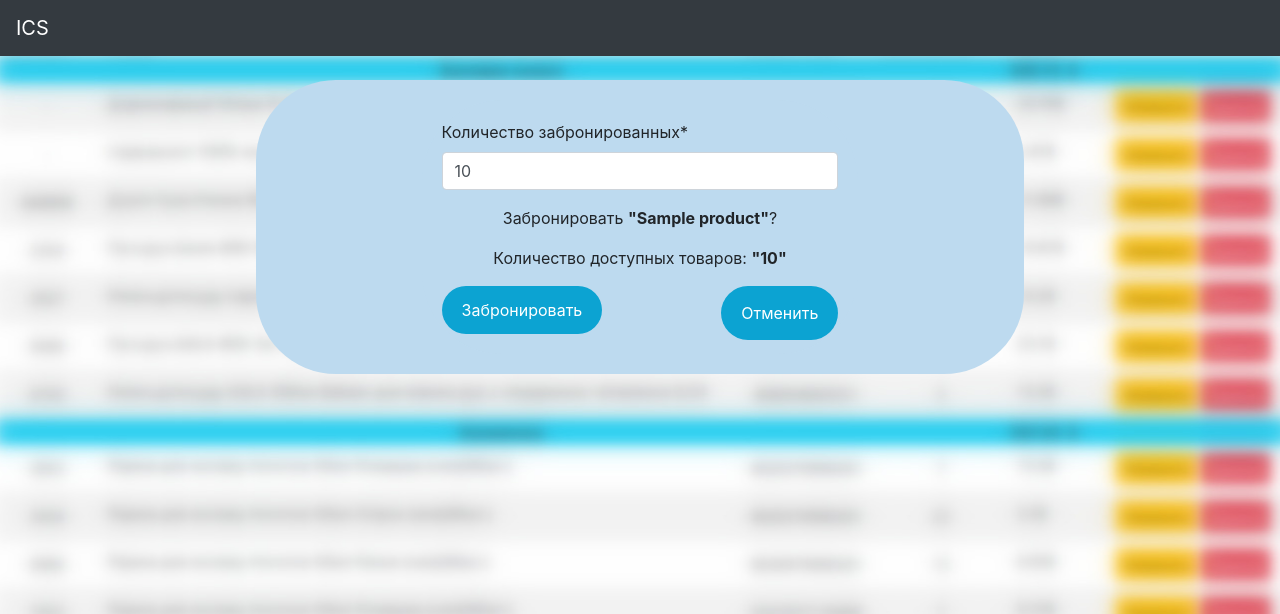
After one commit to NightCourier/inventory-control-system, a Django app: page /products/book/1/1/1 in a window 1280 px wide. The commit adds this page. Shown: the top 614 px of the page. Run offline with Django 3.2, Linux system fonts and the light colour scheme; tables that the repository leaves empty hold one stand-in row (values such as "Sample post"); some libraries are stand-ins or nearby versions.

Commit message:
add booked products

```diff
--- a/src/ics/models.py
+++ b/src/ics/models.py
@@ -34,7 +34,8 @@ class Product(models.Model):
     name = models.CharField(max_length=255, verbose_name="Наименование")
     bar_code = models.BigIntegerField(verbose_name="Штрих-код")
     vendor_code = models.CharField(max_length=255, verbose_name="Артикул")
-    amount = models.IntegerField(verbose_name="Количество")
+    amount_available = models.IntegerField(verbose_name="Количество доступных")
+    amount_booked = models.IntegerField(verbose_name="Количество забронированных", default=0)
     price = models.FloatField(verbose_name="Цена")
     description = models.CharField(max_length=255, verbose_name="Описание")
     details = models.CharField(max_length=255, verbose_name="Характеристика товара")
@@ -48,7 +49,7 @@ class Product(models.Model):
 
     @property
     def total(self):
-        return self.amount * self.price
+        return self.amount_available * self.price
 
     def __str__(self):
         return self.name
--- a/src/ics/urls.py
+++ b/src/ics/urls.py
@@ -1,8 +1,9 @@
 from django.urls import path
-from ics.views import ProductListView, ProductUpdateView, ProductDeleteView
+from ics.views import ProductListView, ProductUpdateView, ProductDeleteView, ProductBookView
 
 urlpatterns = [
     path(r'<slug:slug>/<str:name>', ProductListView.as_view(), name="home"),
     path('update/<int:pk>/<str:product_type>/<slug:slug>', ProductUpdateView.as_view(), name="edit"),
-    path('delete/<slug:slug>/<str:product_type>/<int:pk>', ProductDeleteView.as_view(), name="delete")
+    path('delete/<slug:slug>/<str:product_type>/<int:pk>', ProductDeleteView.as_view(), name="delete"),
+    path('book/<slug:slug>/<str:product_type>/<int:pk>', ProductBookView.as_view(), name="book")
 ]
--- a/src/ics/views.py
+++ b/src/ics/views.py
@@ -50,7 +50,7 @@ class ProductUpdateView(PermissionRequiredMixin, UpdateView):
     permission_required = 'ics.change_product'
 
     model = Product
-    fields = ['vendor_code', 'name', 'bar_code', 'amount', 'price']
+    fields = ['vendor_code', 'name', 'bar_code', 'amount_available', 'price']
     template_name_suffix = '_update_form'
 
 
@@ -62,3 +62,18 @@ class ProductDeleteView(PermissionRequiredMixin, DeleteView):
 
     def get_success_url(self):
         return f'/products/{self.kwargs["slug"]}/{self.kwargs["product_type"]}'
+
+
+class ProductBookView(UpdateView):
+    raise_exception = True
+    permission_required = 'ics.view_product'
+
+    model = Product
+    fields = ["amount_booked"]
+    template_name_suffix = '_book'
+
+    def post(self, request, *args, **kwargs):
+        product = Product.objects.get(id=self.kwargs["pk"])
+        product.amount_available -= int(request.POST["amount_booked"]) if product.amount_booked != int(request.POST["amount_booked"]) else 0
+        product.save()
+        return super().post(request, **kwargs)
--- /dev/null
+++ b/templates/ics/product_book.html
@@ -0,0 +1,38 @@
+{% extends 'edit_base.html' %}
+{% load crispy_forms_tags %}
+
+{% block body %}
+    <div class="container col-md-10 edit_box">
+        <form method="POST">
+            {% csrf_token %}
+            {{ form|crispy }}
+            <p style="text-align: center">Забронировать <b>"{{ object }}"</b>?</p>
+            <p style="text-align: center">Количество доступных товаров: <b>"{{ object.amount_available }}"</b></p>
+            <button type="submit" class="btn btn-info" style="text-align: center">Забронировать</button>
+            <a style=" color: white; float: right; padding: 15px 20px; display: block ;border: none; border-radius: 4em; background-color: #0ca3d2;" href="{{ view.get_success_url }}" class="btn btn-warning">Отменить</a>
+        </form>
+    </div>
+
+    <style>
+        body {
+            background: url("/static/ics/images/imgonline-com-ua-Blur-jLrAHKFLtuz.jpg") no-repeat center center fixed;
+        }
+        /* Style the submit button with a specific background color etc */
+        button[type=submit] {
+            background-color: #0ca3d2;
+            color: white;
+            padding: 12px 20px;
+            border: none;
+            border-radius: 4em;
+            cursor: pointer;
+        }
+
+        /* Add a background color and some padding around the form */
+        .container {
+            border-radius: 5em;
+            background-color: #bddaef;
+            width: 60%;
+            padding: 20px;
+        }
+    </style>
+{% endblock %}
```
Also changed, not shown: templates/ics/table.html (+11 -5 lines), templates/index.html (+7 -3 lines), src/ics/migrations/0004_auto_20210602_2024.py (added).
